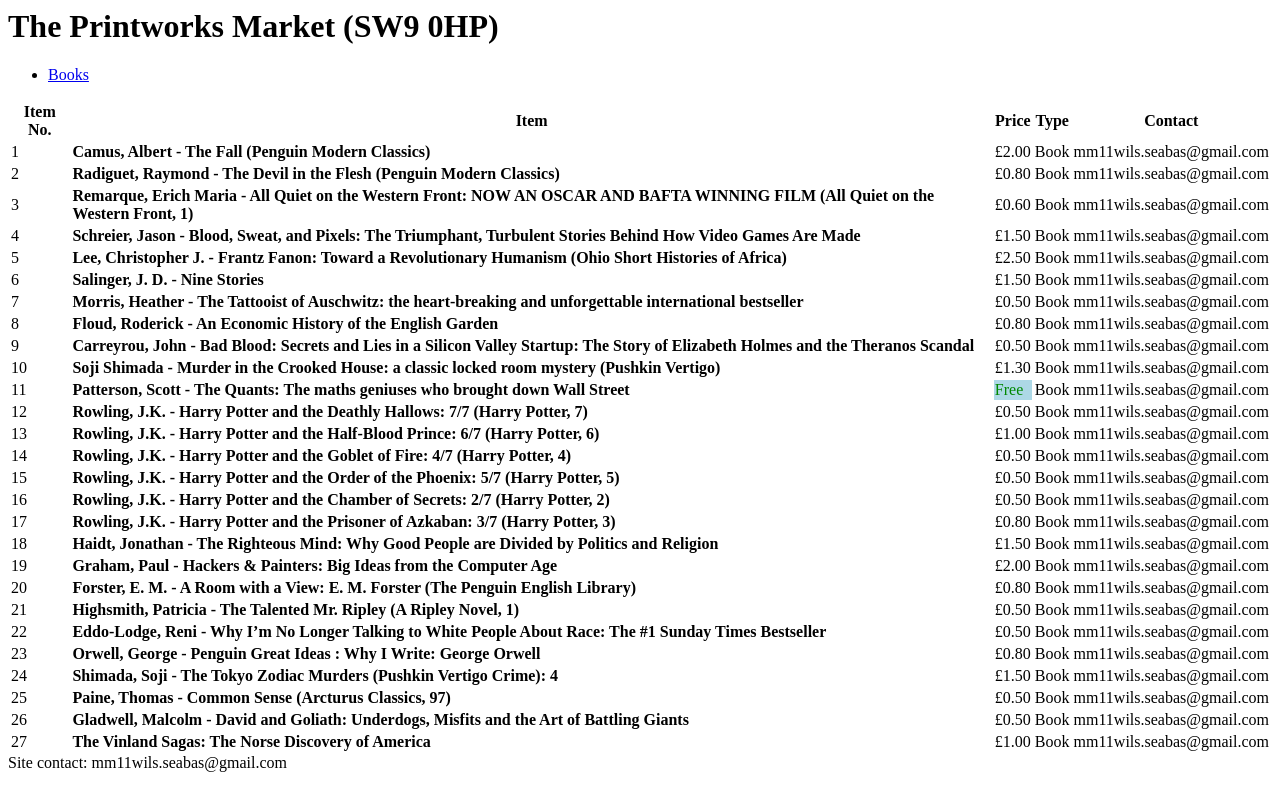
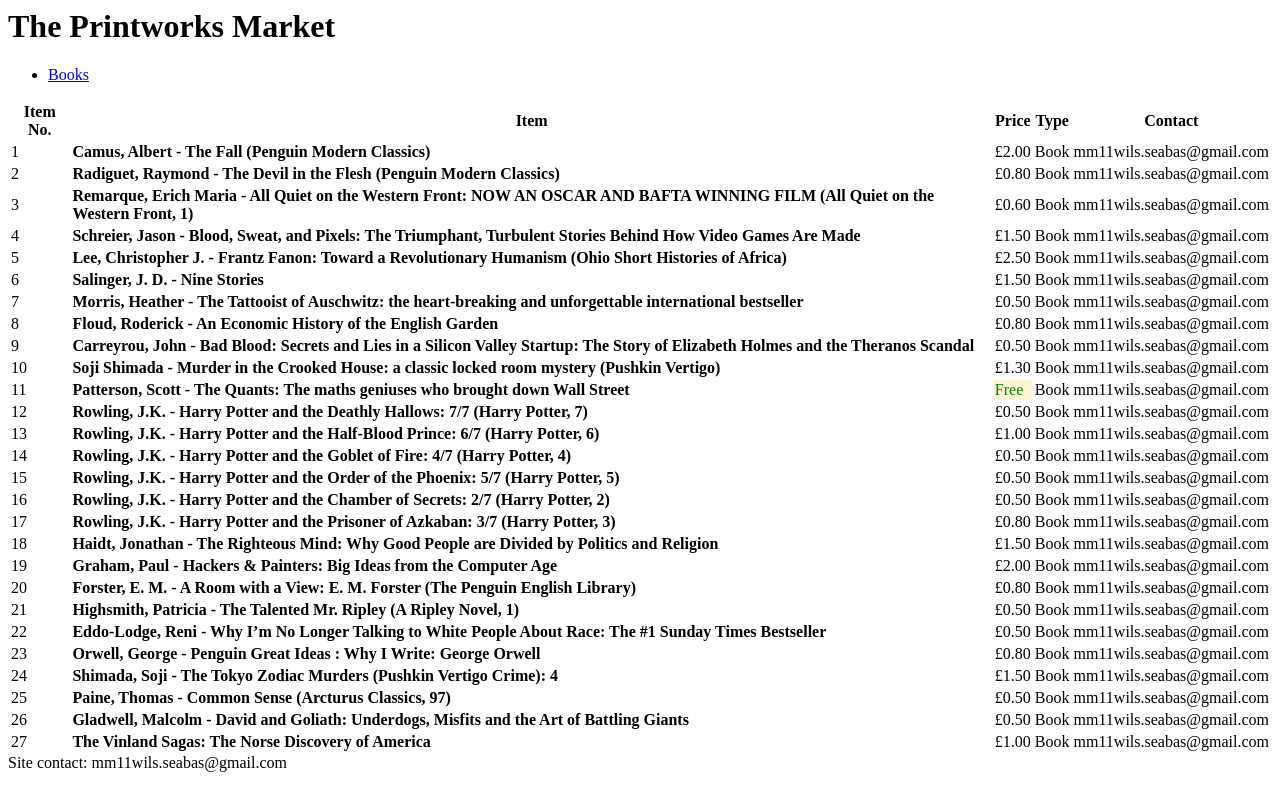
Before and after one commit to s3bw/noticeboard, a plain HTML site: page index.html in a window 1280 px wide. Drawn offline with Linux system fonts and the light colour scheme.

Commit message:
Update index

```diff
--- a/index.html
+++ b/index.html
@@ -14,7 +14,7 @@
 <header class="navbar navbar-expand-md navbar-light">
   <div class="container-xl">
     <h1 class="navbar-brand navbar-brand-autodark d-none-navbar-horizontal pe-0 pe-md-3">
-      The Printworks Market (SW9 0HP)
+      The Printworks Market
     </h1>
   </div>
 </header>
@@ -159,7 +159,7 @@
           <tr>
             <td class="text-secondary">11</td>
             <td><b>Patterson, Scott - The Quants: The maths geniuses who brought down Wall Street</b></td>
-            <td style="color: #080; background: lightblue;">Free</td>
+            <td style="color: #080; background: #fff3d4;">Free</td>
             <td class="text-secondary">Book</td>
             <td class="text-secondary">mm11wils.seabas@gmail.com</td>
           </tr>
```
